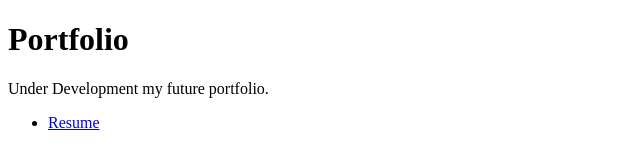
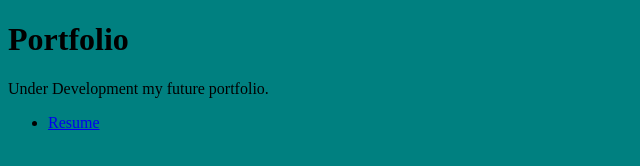
Before and after one commit to tjatkinson/tjatkinson.github.io, a plain HTML site: page index.html in a window 1280 px wide. Shown: the whole page, without its empty margins (0-640 px from the left). Drawn offline with Linux system fonts and the light colour scheme.

Commit message:
Added a stylesheet

```diff
--- a/index.html
+++ b/index.html
@@ -4,6 +4,7 @@
 <head>
 	<meta charset="UTF-8">
 	<title>Portfolio</title>
+	<link rel="stylesheet" href="styles.css">
 </head>
 
 <body>
--- /dev/null
+++ b/styles.css
@@ -0,0 +1,4 @@
+body{
+
+	background:teal;
+}
```
